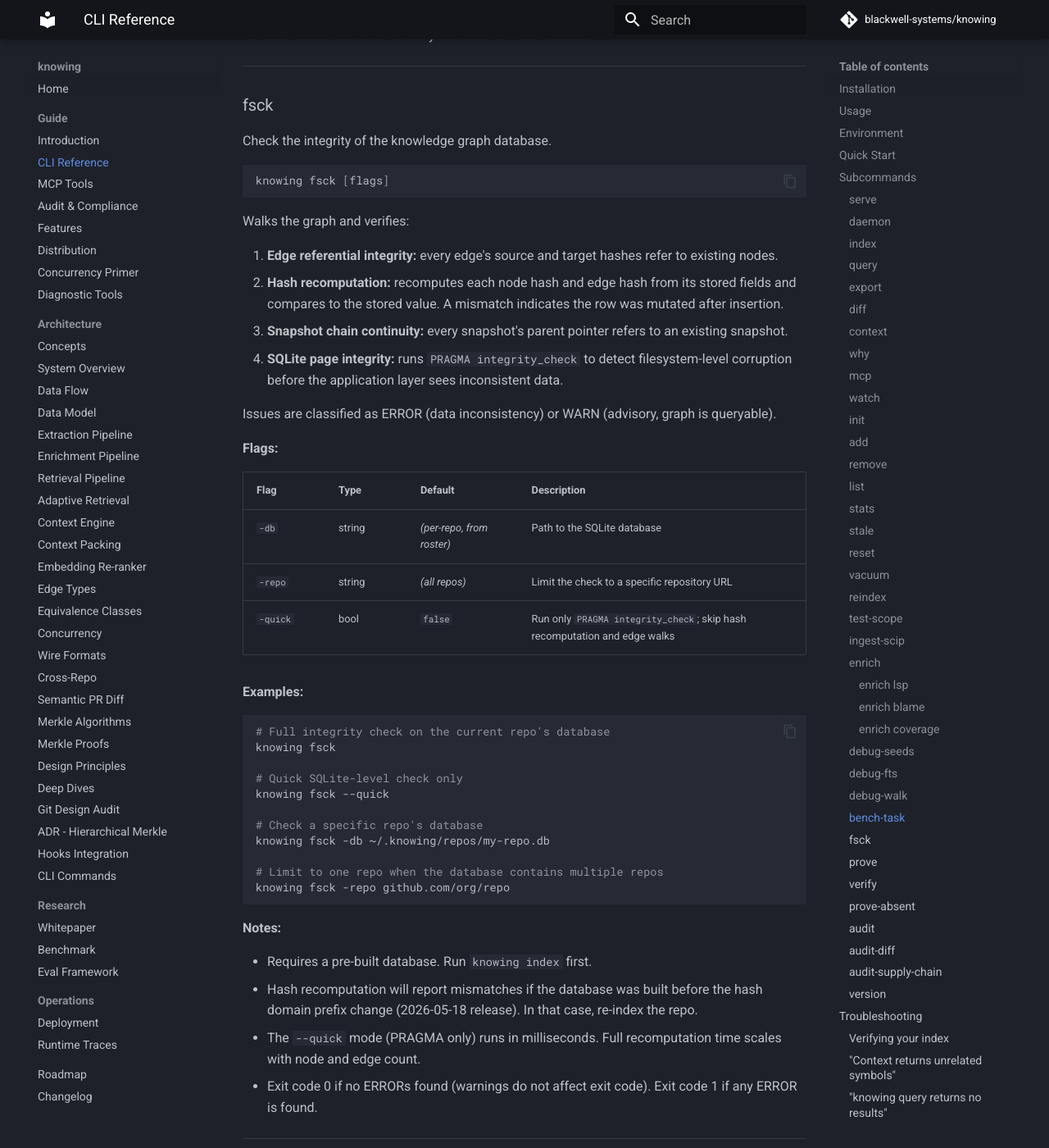
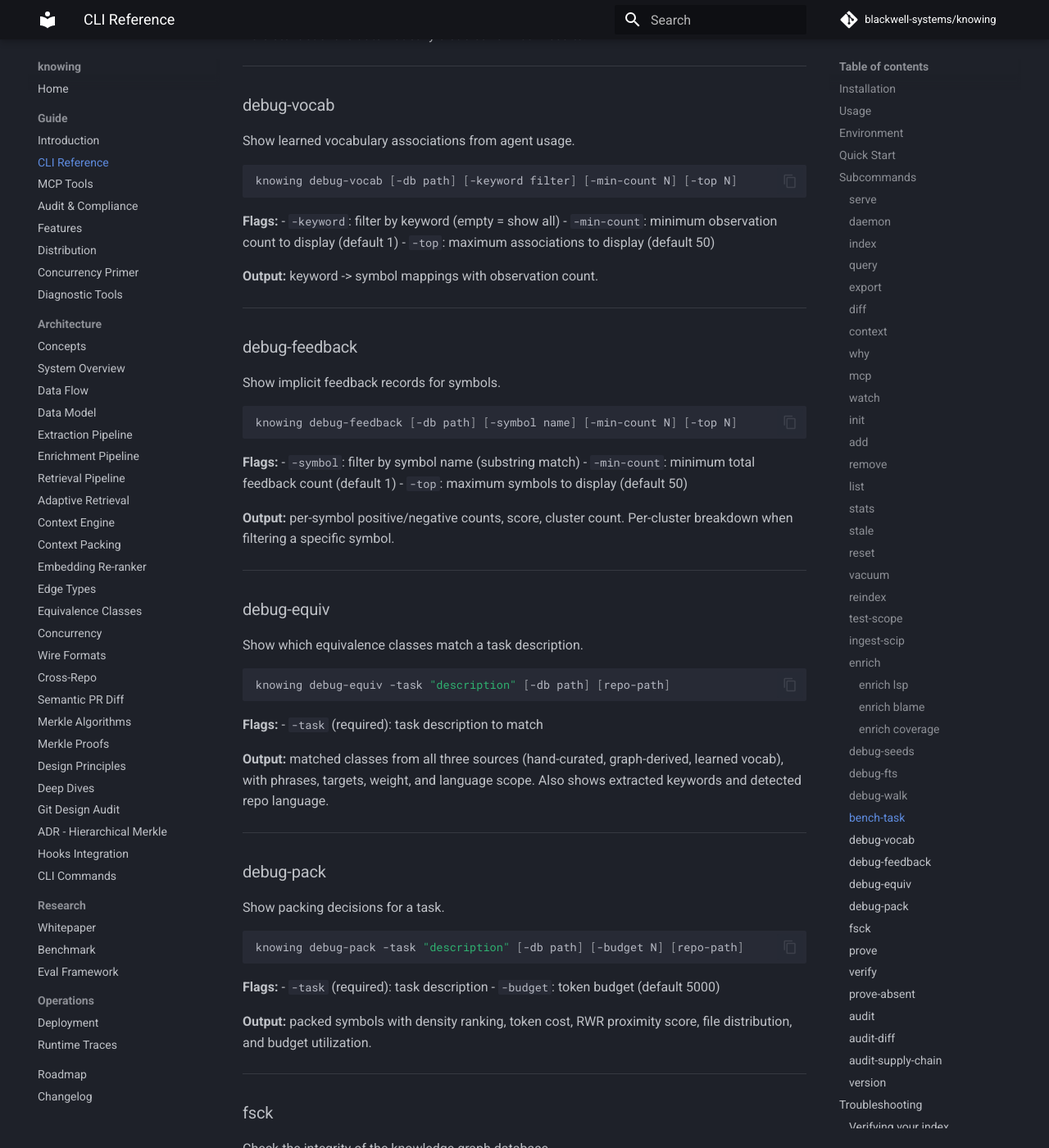
Before and after one commit to blackwell-systems/knowing, an MkDocs documentation site: the page built from docs/guide/cli.md, in a window 1280 px wide and 1400 px high, scrolled down 29924 px. Shown: the whole window at 82% size. Built offline with MkDocs 1.6.1 and Material for MkDocs 9.7.7, drawn with Linux system fonts in a browser that asks for light colours; comment, search, counter and statistics services are not loaded.

Commit message:
docs: add debug-vocab/feedback/equiv/pack to cli.md, update context-engine.md
cli.md: added 4 missing debug commands with flags and output descriptions.
context-engine.md: updated numbers (308 tasks, 16 repos, P@10 0.281),
added vocab expansion, LSP edge attenuation, FTS decomposition, per-cluster
feedback descriptions.

````diff
--- a/docs/guide/cli.md
+++ b/docs/guide/cli.md
@@ -1326,6 +1326,75 @@ Persistent cache is automatically disabled for fresh results.
 
 ---
 
+### debug-vocab
+
+Show learned vocabulary associations from agent usage.
+
+```bash
+knowing debug-vocab [-db path] [-keyword filter] [-min-count N] [-top N]
+```
+
+**Flags:**
+- `-keyword`: filter by keyword (empty = show all)
+- `-min-count`: minimum observation count to display (default 1)
+- `-top`: maximum associations to display (default 50)
+
+**Output:** keyword -> symbol mappings with observation count.
+
+---
+
+### debug-feedback
+
+Show implicit feedback records for symbols.
+
+```bash
+knowing debug-feedback [-db path] [-symbol name] [-min-count N] [-top N]
+```
+
+**Flags:**
+- `-symbol`: filter by symbol name (substring match)
+- `-min-count`: minimum total feedback count (default 1)
+- `-top`: maximum symbols to display (default 50)
+
+**Output:** per-symbol positive/negative counts, score, cluster count.
+Per-cluster breakdown when filtering a specific symbol.
+
+---
+
+### debug-equiv
+
+Show which equivalence classes match a task description.
+
+```bash
+knowing debug-equiv -task "description" [-db path] [repo-path]
+```
+
+**Flags:**
+- `-task` (required): task description to match
+
+**Output:** matched classes from all three sources (hand-curated, graph-derived,
+learned vocab), with phrases, targets, weight, and language scope. Also shows
+extracted keywords and detected repo language.
+
+---
+
+### debug-pack
+
+Show packing decisions for a task.
+
+```bash
+knowing debug-pack -task "description" [-db path] [-budget N] [repo-path]
+```
+
+**Flags:**
+- `-task` (required): task description
+- `-budget`: token budget (default 5000)
+
+**Output:** packed symbols with density ranking, token cost, RWR proximity score,
+file distribution, and budget utilization.
+
+---
+
 ### fsck
 
 Check the integrity of the knowledge graph database.
````
Also changed, not shown: docs/architecture/context-engine.md (+5 -1 lines).
